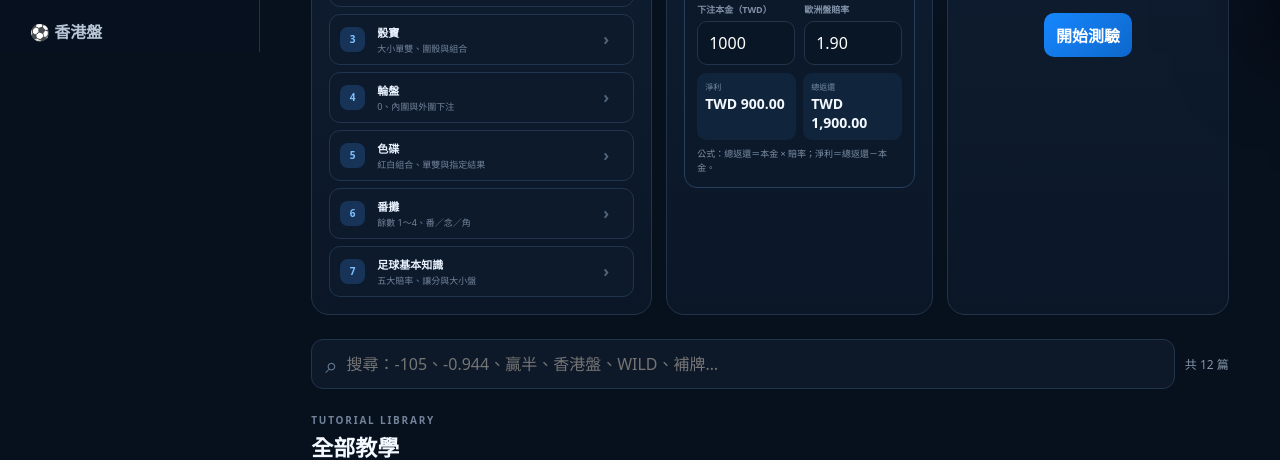
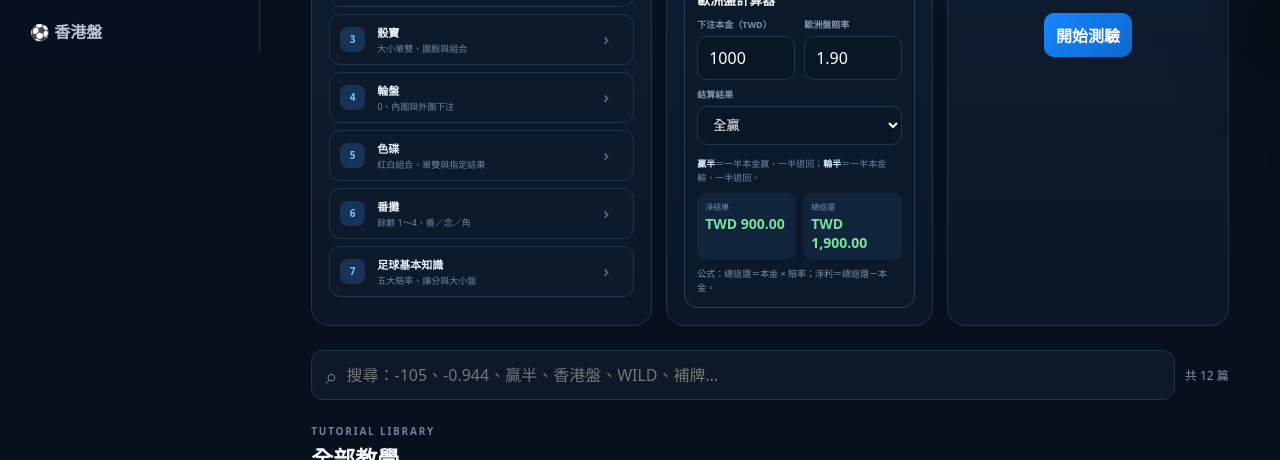
Before and after one commit to ataswechat03-ops/atas-game-guide, a plain HTML site: page index.html in a window 1280 px wide. Shown: the part 748-1208 px from the top of the page. Drawn offline with nearby package versions, Linux system fonts and the light colour scheme.

Commit message:
Load consolidated site v4 enhancements

```diff
--- a/index.html
+++ b/index.html
@@ -62,7 +62,6 @@
 <script src="fantan-image.js"></script>
 <script src="training.js"></script>
 <script src="football-v2.js"></script>
-<script src="site-polish.js"></script>
-<script src="calculator-compact.js"></script>
+<script src="site-v4.js"></script>
 </body>
 </html>
```
